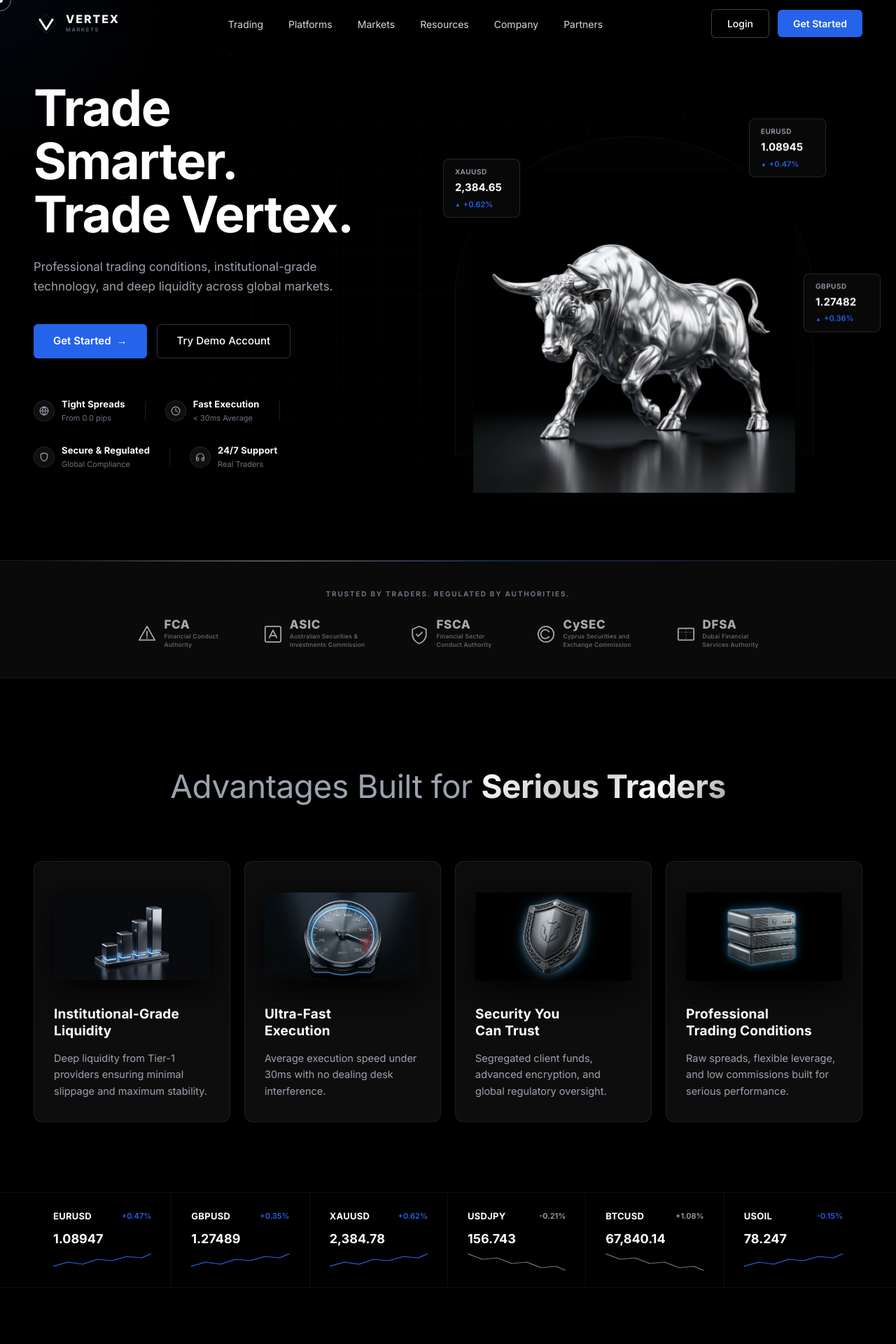
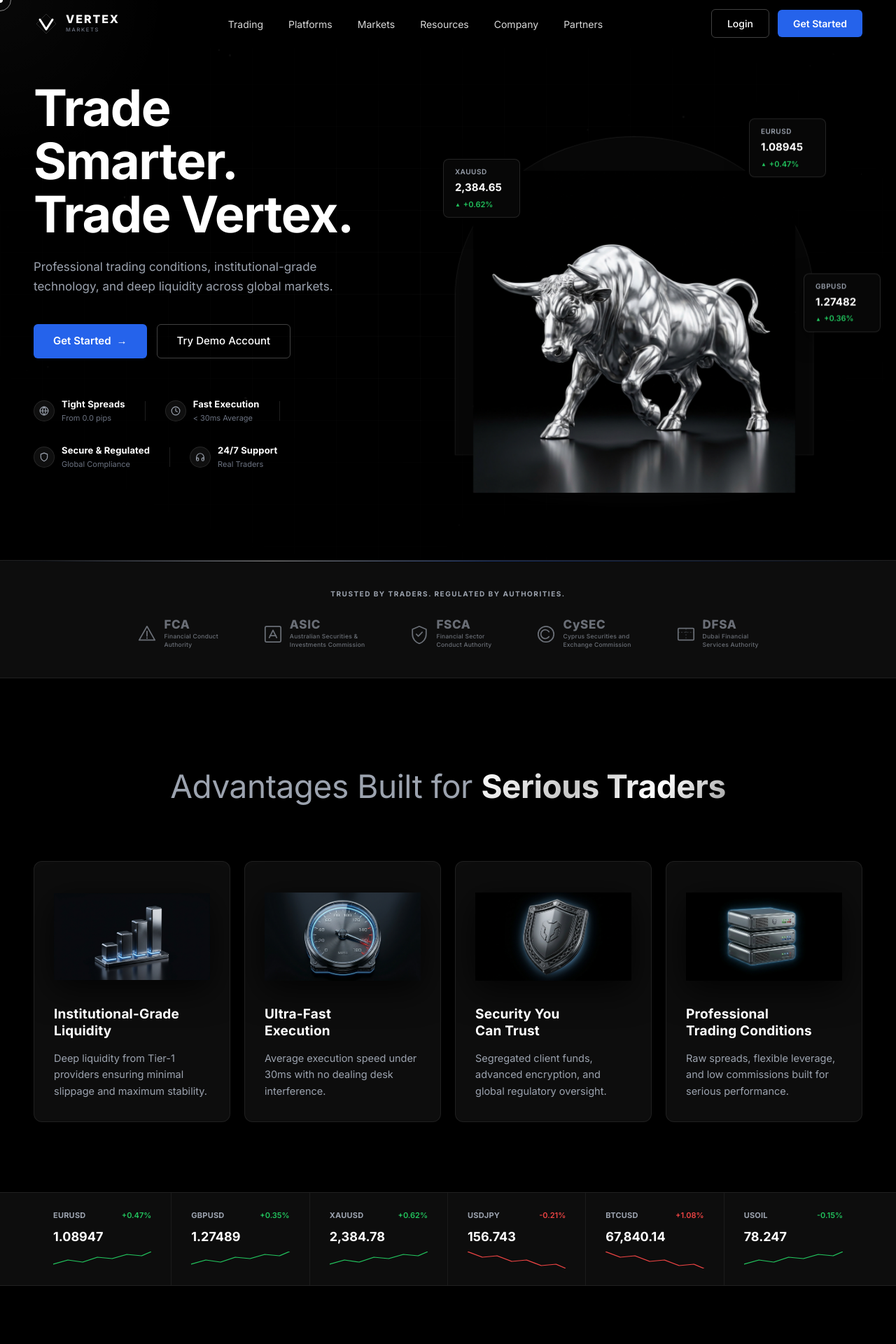
Before and after one commit to saimadeel894-boop/Vertex-Markets, a Next.js app: page / in a window 1280 px wide. Shown: the top 1920 px of the page at 70% size. Built offline with nearby package versions, Linux system fonts and the light colour scheme.

Commit message:
style: enforce institutional monochrome aesthetic and color palette alignment

```diff
--- a/app/globals.css
+++ b/app/globals.css
@@ -104,7 +104,7 @@
   display: inline-flex; align-items: center; gap: 8px;
   padding: 16px 32px;
   background: transparent; color: #fff;
-  border: 1px solid rgba(255,255,255,0.2);
+  border: 1px solid rgba(255,255,255,0.25);
   border-radius: 6px; font-weight: 500; text-decoration: none;
   transition: all 0.3s ease;
 }
--- a/components/Advantages.tsx
+++ b/components/Advantages.tsx
@@ -132,7 +132,7 @@
                 width: 'auto',
                 height: 140,
                 objectFit: 'contain',
-                filter: 'drop-shadow(0 12px 24px rgba(0,0,0,0.9))',
+                filter: 'drop-shadow(0 12px 24px rgba(0,0,0,0.8))',
               }}
             />
           </div>
--- a/components/BullSVG.tsx
+++ b/components/BullSVG.tsx
@@ -4,25 +4,25 @@
       <defs>
         <radialGradient id="bBody" cx="50%" cy="30%" r="55%">
           <stop offset="0%"   stopColor="#8a9098"/>
-          <stop offset="45%"  stopColor="#555f6d"/>
-          <stop offset="100%" stopColor="#1a2030"/>
+          <stop offset="45%"  stopColor="#333333"/>
+          <stop offset="100%" stopColor="#0d0d0d"/>
         </radialGradient>
         <radialGradient id="bHi" cx="38%" cy="20%" r="45%">
           <stop offset="0%"   stopColor="#d4d8e0" stopOpacity=".85"/>
           <stop offset="55%"  stopColor="#8a9098" stopOpacity=".35"/>
-          <stop offset="100%" stopColor="#3a4455" stopOpacity="0"/>
+          <stop offset="100%" stopColor="#222222" stopOpacity="0"/>
         </radialGradient>
         <radialGradient id="bDark" cx="50%" cy="85%" r="55%">
-          <stop offset="0%"   stopColor="#0d1117"/>
-          <stop offset="100%" stopColor="#1a2030"/>
+          <stop offset="0%"   stopColor="#000000"/>
+          <stop offset="100%" stopColor="#0d0d0d"/>
         </radialGradient>
         <linearGradient id="legG" x1="0%" y1="0%" x2="100%" y2="100%">
-          <stop offset="0%"   stopColor="#606878"/>
-          <stop offset="100%" stopColor="#0d1117"/>
+          <stop offset="0%"   stopColor="#333333"/>
+          <stop offset="100%" stopColor="#000000"/>
         </linearGradient>
         <linearGradient id="hornG" x1="0%" y1="0%" x2="100%" y2="100%">
           <stop offset="0%"   stopColor="#c8cdd6"/>
-          <stop offset="100%" stopColor="#2e3848"/>
+          <stop offset="100%" stopColor="#333333"/>
         </linearGradient>
         <filter id="bullDrop" x="-20%" y="-20%" width="140%" height="140%">
           <feDropShadow dx="0" dy="10" stdDeviation="14" floodColor="#000" floodOpacity=".75"/>
@@ -52,25 +52,25 @@
       <ellipse cx="162" cy="86" rx="50" ry="44" fill="url(#bHi)" opacity=".52"/>
 
       {/* Snout */}
-      <ellipse cx="160" cy="112" rx="28" ry="17" fill="#2e3848"/>
-      <circle cx="152" cy="112" r="5.5" fill="#141920"/>
-      <circle cx="168" cy="112" r="5.5" fill="#141920"/>
+      <ellipse cx="160" cy="112" rx="28" ry="17" fill="#333333"/>
+      <circle cx="152" cy="112" r="5.5" fill="#000000"/>
+      <circle cx="168" cy="112" r="5.5" fill="#000000"/>
       <circle cx="150" cy="110" r="1.8" fill="#4a5568" opacity=".7"/>
       <circle cx="166" cy="110" r="1.8" fill="#4a5568" opacity=".7"/>
 
       {/* Eyes */}
-      <ellipse cx="138" cy="77" rx="9" ry="8" fill="#1a2030"/>
-      <circle cx="138" cy="77" r="4.5" fill="#0d1117"/>
+      <ellipse cx="138" cy="77" rx="9" ry="8" fill="#111111"/>
+      <circle cx="138" cy="77" r="4.5" fill="#000000"/>
       <circle cx="136" cy="75" r="1.8" fill="rgba(255,255,255,0.55)"/>
-      <ellipse cx="186" cy="77" rx="9" ry="8" fill="#1a2030"/>
-      <circle cx="186" cy="77" r="4.5" fill="#0d1117"/>
+      <ellipse cx="186" cy="77" rx="9" ry="8" fill="#111111"/>
+      <circle cx="186" cy="77" r="4.5" fill="#000000"/>
       <circle cx="184" cy="75" r="1.8" fill="rgba(255,255,255,0.55)"/>
 
       {/* Ears */}
       <ellipse cx="116" cy="70" rx="15" ry="11" fill="url(#bBody)" transform="rotate(-30 116 70)"/>
-      <ellipse cx="116" cy="70" rx="8"  ry="5"  fill="#2a3545" transform="rotate(-30 116 70)" opacity=".65"/>
+      <ellipse cx="116" cy="70" rx="8"  ry="5"  fill="#222222" transform="rotate(-30 116 70)" opacity=".65"/>
       <ellipse cx="208" cy="70" rx="15" ry="11" fill="url(#bBody)" transform="rotate(30 208 70)"/>
-      <ellipse cx="208" cy="70" rx="8"  ry="5"  fill="#2a3545" transform="rotate(30 208 70)" opacity=".65"/>
+      <ellipse cx="208" cy="70" rx="8"  ry="5"  fill="#222222" transform="rotate(30 208 70)" opacity=".65"/>
 
       {/* Left horn */}
       <path d="M120 55 C100 26 68 12 56 2 C70 5 86 18 103 36 C113 47 118 52 120 55Z" fill="url(#hornG)"/>
--- a/components/CTABanner.tsx
+++ b/components/CTABanner.tsx
@@ -51,7 +51,7 @@
           }}
         >
           {/* Subtle inner glow */}
-          <div style={{ position: 'absolute', inset: 0, background: 'radial-gradient(circle at 70% 50%, rgba(37,99,235,0.05) 0%, transparent 60%)', pointerEvents: 'none' }} />
+          <div style={{ position: 'absolute', inset: 0, background: 'radial-gradient(circle at 70% 50%, rgba(255,255,255,0.03) 0%, transparent 60%)', pointerEvents: 'none' }} />
 
           {/* LEFT SIDE */}
           <div style={{ position: 'relative', zIndex: 10 }}>
--- a/components/Footer.tsx
+++ b/components/Footer.tsx
@@ -5,7 +5,7 @@
   const year = new Date().getFullYear()
 
   return (
-    <footer style={{ background: '#000000', borderTop: '1px solid rgba(255,255,255,0.08)', padding: 'clamp(48px, 8vw, 80px) 0 36px' }}>
+    <footer style={{ background: '#000000', borderTop: '1px solid rgba(255,255,255,0.06)', padding: 'clamp(48px, 8vw, 80px) 0 36px' }}>
       <div className="container-padded" style={{ maxWidth: 1440, margin: '0 auto' }}>
 
         {/* Top Grid */}
@@ -41,12 +41,12 @@
         </div>
 
         {/* Bottom Bar */}
-        <div style={{ borderTop: '1px solid rgba(255,255,255,0.08)', paddingTop: 28 }}>
-          <p style={{ fontSize: 11, color: '#6b7280', lineHeight: 1.8, marginBottom: 24 }}>
+        <div style={{ borderTop: '1px solid rgba(255,255,255,0.06)', paddingTop: 28 }}>
+          <p style={{ fontSize: 11, color: '#4b5563', lineHeight: 1.8, marginBottom: 24 }}>
             <strong style={{ color: '#9ca3af' }}>Risk Warning:</strong> Trading leveraged products such as Forex and CFDs carries a high degree of risk to your capital and may not be suitable for all investors. Please ensure you fully understand the risks involved before trading. Past performance is not indicative of future results.
           </p>
           <div style={{ display: 'flex', justifyContent: 'space-between', alignItems: 'center', flexWrap: 'wrap', gap: 16 }}>
-            <p style={{ fontSize: 12, color: '#6b7280' }}>
+            <p style={{ fontSize: 12, color: '#4b5563' }}>
               © {year} Vertex Markets Ltd. All rights reserved.
             </p>
             <div style={{ display: 'flex', gap: 20 }}>
@@ -54,7 +54,7 @@
                 <motion.a
                   key={s} href="#"
                   whileHover={{ scale: 1.1, color: '#fff', textShadow: '0 0 10px rgba(37,99,235,0.8)' }}
-                  style={{ fontSize: 13, color: '#9ca3af', textDecoration: 'none', transition: 'color 0.2s', fontWeight: 500 }}
+                  style={{ fontSize: 13, color: '#6b7280', textDecoration: 'none', transition: 'color 0.2s', fontWeight: 500 }}
                 >{s}</motion.a>
               ))}
             </div>
@@ -72,9 +72,9 @@
       <ul style={{ listStyle: 'none', padding: 0, margin: 0, display: 'flex', flexDirection: 'column', gap: 12 }}>
         {links.map(l => (
           <li key={l}>
-            <a href="#" style={{ fontSize: 14, color: '#9ca3af', textDecoration: 'none', transition: 'color 0.2s', fontWeight: 500 }}
+            <a href="#" style={{ fontSize: 14, color: '#6b7280', textDecoration: 'none', transition: 'color 0.2s', fontWeight: 500 }}
               onMouseOver={e => e.currentTarget.style.color = '#fff'}
-              onMouseOut={e => e.currentTarget.style.color = '#9ca3af'}
+              onMouseOut={e => e.currentTarget.style.color = '#6b7280'}
             >{l}</a>
           </li>
         ))}
--- a/components/GlobalSpotlight.tsx
+++ b/components/GlobalSpotlight.tsx
@@ -33,7 +33,7 @@
         height: '100vh',
         pointerEvents: 'none',
         zIndex: 9999, // Render on top but pointer-events: none lets clicks pass through
-        background: 'radial-gradient(600px circle at var(--x) var(--y), rgba(37, 99, 235, 0.05), transparent 40%)'
+        background: 'radial-gradient(600px circle at var(--x) var(--y), rgba(255, 255, 255, 0.03), transparent 40%)'
       }}
       animate={{
         '--x': `${smoothX.get()}px`,
--- a/components/Hero.tsx
+++ b/components/Hero.tsx
@@ -215,8 +215,8 @@
                   maxWidth: 540,
                   height: 480,
                   backdropFilter: 'blur(10px)',
-                  background: 'rgba(255,255,255,0.012)',
-                  border: '1px solid rgba(255,255,255,0.06)',
+                  background: 'rgba(255,255,255,0.03)',
+                  border: '1px solid rgba(255,255,255,0.08)',
                   borderRadius: '50% 50% 0 0',
                   overflow: 'hidden',
                   zIndex: 1,
@@ -248,9 +248,9 @@
                   maxWidth: 420,
                   height: 60,
                   borderRadius: '50%',
-                  background: 'radial-gradient(ellipse at center, #777 0%, #111 70%, #000 100%)',
+                  background: 'radial-gradient(#555, #111)',
                   border: '1px solid rgba(255,255,255,0.15)',
-                  boxShadow: '0 0 60px rgba(255,255,255,0.08), 0 0 120px rgba(37,99,235,0.04)',
+                  boxShadow: '0 0 60px rgba(255,255,255,0.08), 0 0 120px rgba(255,255,255,0.02)',
                   zIndex: 2,
                   transform: 'translateZ(0px)',
                 }}
@@ -361,7 +361,7 @@
       style={{
         position: 'absolute',
         top, left, right,
-        background: 'rgba(10,10,10,0.85)',
+        background: 'rgba(8,8,8,0.90)',
         backdropFilter: 'blur(14px)',
         border: '1px solid rgba(255,255,255,0.12)',
         padding: '10px 16px',
@@ -378,7 +378,7 @@
     >
       <div style={{ fontSize: 10, color: '#9ca3af', letterSpacing: '0.05em', fontWeight: 600 }}>{symbol}</div>
       <div style={{ fontSize: 15, fontWeight: 700, color: '#fff' }}>{display}</div>
-      <div style={{ fontSize: 11, fontWeight: 600, color: up ? '#2563eb' : '#9ca3af', display: 'flex', alignItems: 'center', gap: 4 }}>
+      <div style={{ fontSize: 11, fontWeight: 600, color: up ? '#22c55e' : '#ef4444', display: 'flex', alignItems: 'center', gap: 4 }}>
         <span style={{ fontSize: 8 }}>{up ? '▲' : '▼'}</span> {change}
       </div>
     </motion.div>
--- a/components/Platforms.tsx
+++ b/components/Platforms.tsx
@@ -148,12 +148,12 @@
         width: 40,
         height: 40,
         borderRadius: 8,
-        background: 'rgba(255,255,255,0.04)',
+        background: 'rgba(255,255,255,0.05)',
         border: '1px solid rgba(255,255,255,0.08)',
         display: 'flex',
         alignItems: 'center',
         justifyContent: 'center',
-        color: '#9ca3af',
+        color: '#ffffff',
         flexShrink: 0,
       }}>
         {icon}
--- a/components/Ticker.tsx
+++ b/components/Ticker.tsx
@@ -41,7 +41,7 @@
   }, [])
 
   return (
-    <div style={{ background: '#000000', borderTop: '1px solid rgba(255,255,255,0.06)', borderBottom: '1px solid rgba(255,255,255,0.06)' }}>
+    <div style={{ background: '#0d0d0d', borderTop: '1px solid rgba(255,255,255,0.08)', borderBottom: '1px solid rgba(255,255,255,0.08)' }}>
       <div className="container-padded" style={{ maxWidth: 1440, margin: '0 auto' }}>
         <div style={{ display: 'grid', gridTemplateColumns: 'repeat(auto-fit, minmax(180px, 1fr))', gap: 0 }}>
           {pairs.map((p, i) => (
@@ -59,13 +59,13 @@
       display: 'flex', flexDirection: 'column', gap: 10,
       borderRight: i < total - 1 ? '1px solid rgba(255,255,255,0.06)' : 'none',
       padding: '24px 28px',
-      background: flash === 'up' ? 'rgba(37,99,235,0.04)' : flash === 'down' ? 'rgba(255,255,255,0.04)' : 'transparent',
+      background: flash === 'up' ? 'rgba(34,197,94,0.1)' : flash === 'down' ? 'rgba(239,68,68,0.1)' : 'transparent',
       transition: 'background 0.4s ease',
       position: 'relative'
     }}>
       <div style={{ display: 'flex', justifyContent: 'space-between', alignItems: 'center' }}>
-        <span style={{ fontSize: 13, fontWeight: 700, color: '#fff', letterSpacing: '0.02em' }}>{p.symbol}</span>
-        <span style={{ fontSize: 11, fontWeight: 600, color: p.up ? '#2563eb' : '#9ca3af' }}>{p.change}</span>
+        <span style={{ fontSize: 11, fontWeight: 700, color: '#9ca3af', letterSpacing: '0.02em' }}>{p.symbol}</span>
+        <span style={{ fontSize: 11, fontWeight: 600, color: p.up ? '#22c55e' : '#ef4444' }}>{p.change}</span>
       </div>
 
       <div style={{ height: 24, display: 'flex', alignItems: 'center' }}>
@@ -85,7 +85,7 @@
       <svg width="100%" height="24" viewBox="0 0 100 24" preserveAspectRatio="none">
         <motion.path
           d={p.up ? 'M0,18 L15,12 L30,15 L45,8 L60,10 L75,4 L90,6 L100,0' : 'M0,0 L15,8 L30,6 L45,14 L60,12 L75,20 L90,18 L100,24'}
-          stroke={p.up ? '#2563eb' : '#6b7280'}
+          stroke={p.up ? '#22c55e' : '#ef4444'}
           strokeWidth="1.2"
           fill="none"
           strokeLinecap="round"
--- a/components/TrustBar.tsx
+++ b/components/TrustBar.tsx
@@ -60,10 +60,10 @@
 export default function TrustBar() {
   return (
     <section style={{
-      background: '#0a0a0a',
+      background: '#0d0d0d',
       padding: '40px 0',
-      borderTop: '1px solid rgba(255,255,255,0.07)',
-      borderBottom: '1px solid rgba(255,255,255,0.07)',
+      borderTop: '1px solid rgba(255,255,255,0.08)',
+      borderBottom: '1px solid rgba(255,255,255,0.08)',
       position: 'relative',
     }}>
       <div className="shimmer-line" />
@@ -72,8 +72,8 @@
         <div style={{
           fontSize: 10,
           fontWeight: 700,
-          color: '#6b7280',
-          letterSpacing: '0.18em',
+          color: '#9ca3af',
+          letterSpacing: '0.15em',
           textTransform: 'uppercase',
           textAlign: 'center',
         }}>
@@ -108,17 +108,17 @@
                 alignItems: 'center',
                 gap: 10,
                 cursor: 'default',
-                color: '#fff',
+                color: '#9ca3af',
                 flexShrink: 0,
               }}
             >
               {/* Icon */}
-              <div style={{ color: '#fff', flexShrink: 0 }}>
+              <div style={{ color: '#9ca3af', flexShrink: 0 }}>
                 {r.icon}
               </div>
               {/* Text stack */}
               <div>
-                <div style={{ fontSize: 17, fontWeight: 800, color: '#fff', letterSpacing: '0.04em', lineHeight: 1 }}>
+                <div style={{ fontSize: 17, fontWeight: 800, color: '#9ca3af', letterSpacing: '0.04em', lineHeight: 1 }}>
                   {r.abbr}
                 </div>
                 <div style={{
```
